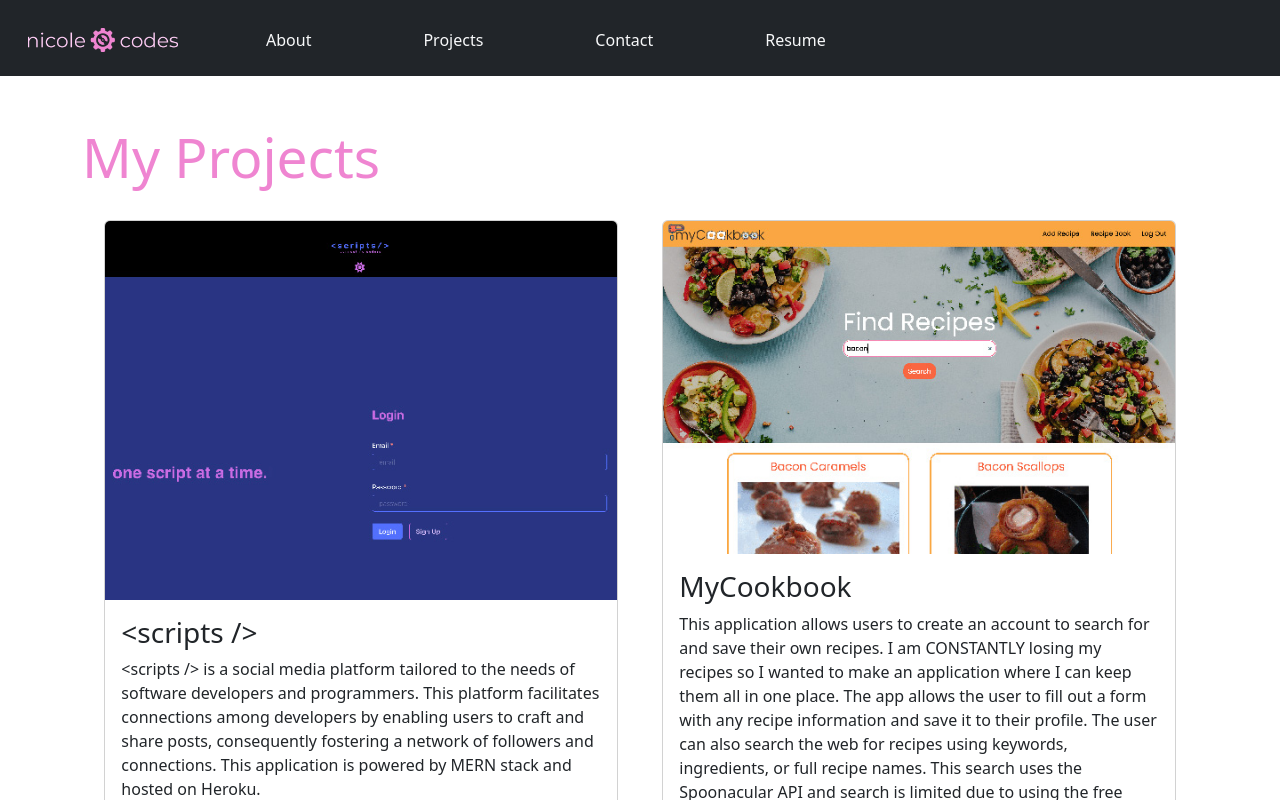
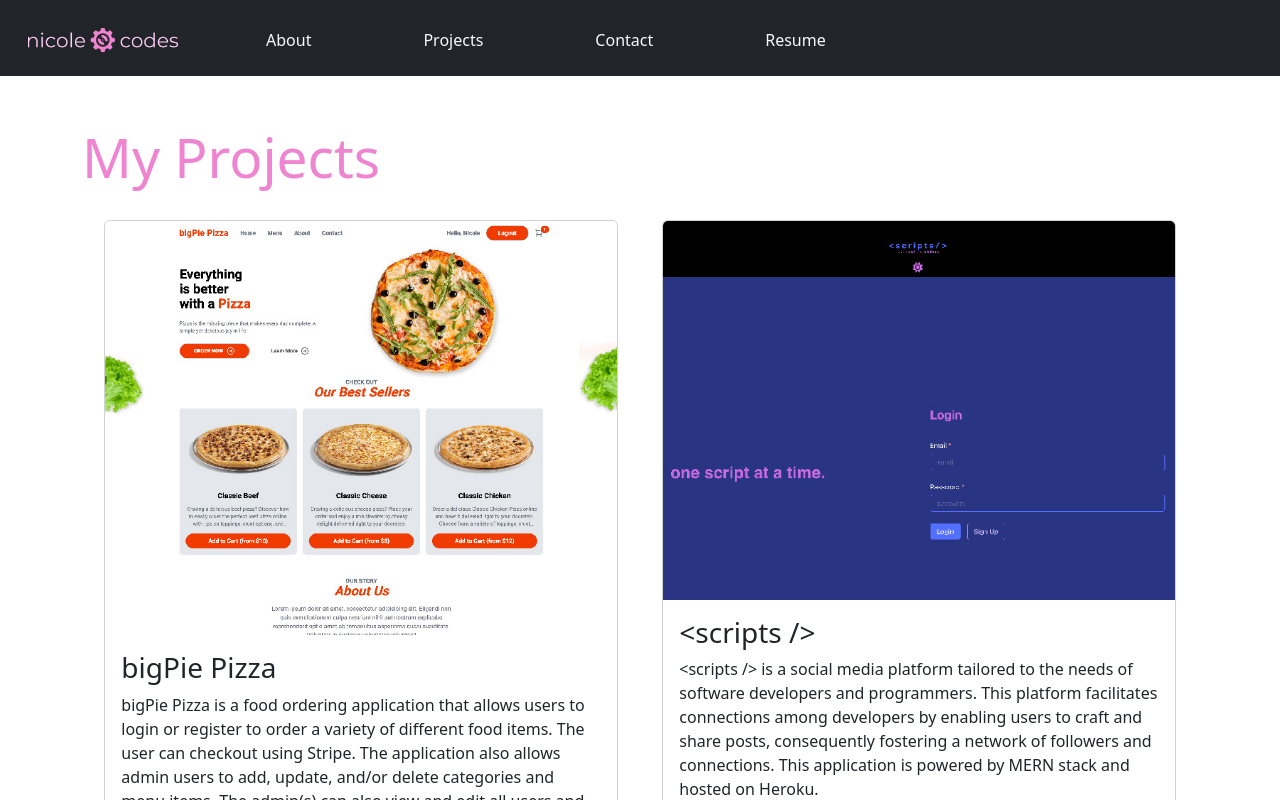
Before and after one commit to nstark12/react-portfolio, a React (Vite) app: page /projects in a window 1280 px wide. Shown: the top 800 px of the page. Built offline with nearby package versions, Linux system fonts and the light colour scheme.

Commit message:
added bigpie

```diff
--- a/src/components/Projects.jsx
+++ b/src/components/Projects.jsx
@@ -7,8 +7,18 @@ import dogBlog from "../assets/dogblog-min.jpg";
 import jate from "../assets/jate-min.jpg";
 import myCookbook from "../assets/mycookbook-min.jpg";
 import scripts from "../assets/scripts-login-min.jpg";
+import bigPie from "../assets/bigPie.jpg";
 
 const projects = [
+  {
+    name: "bigPie Pizza",
+    description:
+      "bigPie Pizza is a food ordering application that allows users to login or register to order a variety of different food items. The user can checkout using Stripe. The application also allows admin users to add, update, and/or delete categories and menu items. The admin(s) can also view and edit all users and see all orders and whether or not they have been paid. All users with an account are able to view and edit their profile as well as see their past orders. This application is hosted on Vercel.",
+    img: bigPie,
+    github: "https://github.com/nstark12/bigpie-pizza",
+    deployed: "https://bigpie-pizza.vercel.app/",
+    technologies: "NextJS, React, MongoDB, Stripe, HTML/CSS",
+  },
   {
     name: "<scripts />",
     description:
```
Also changed, not shown: src/assets/bigpie.jpg (added).
